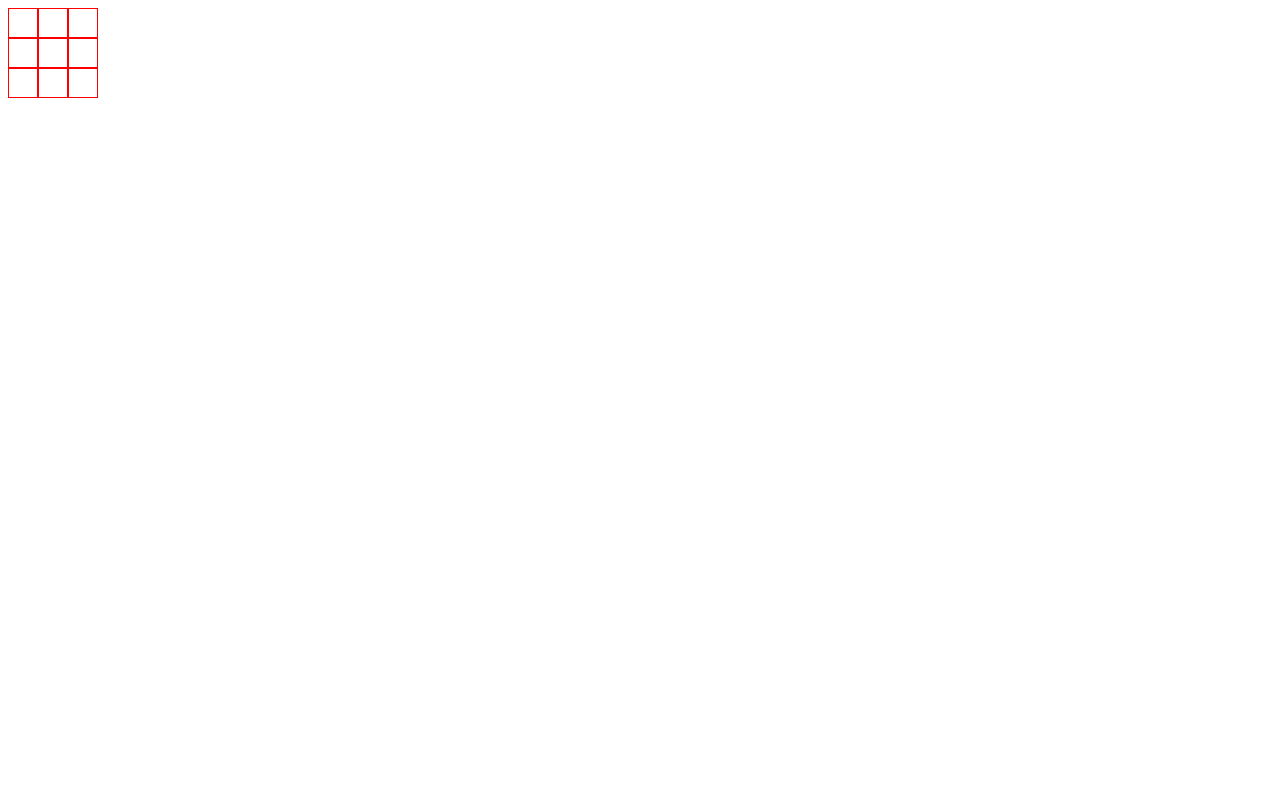
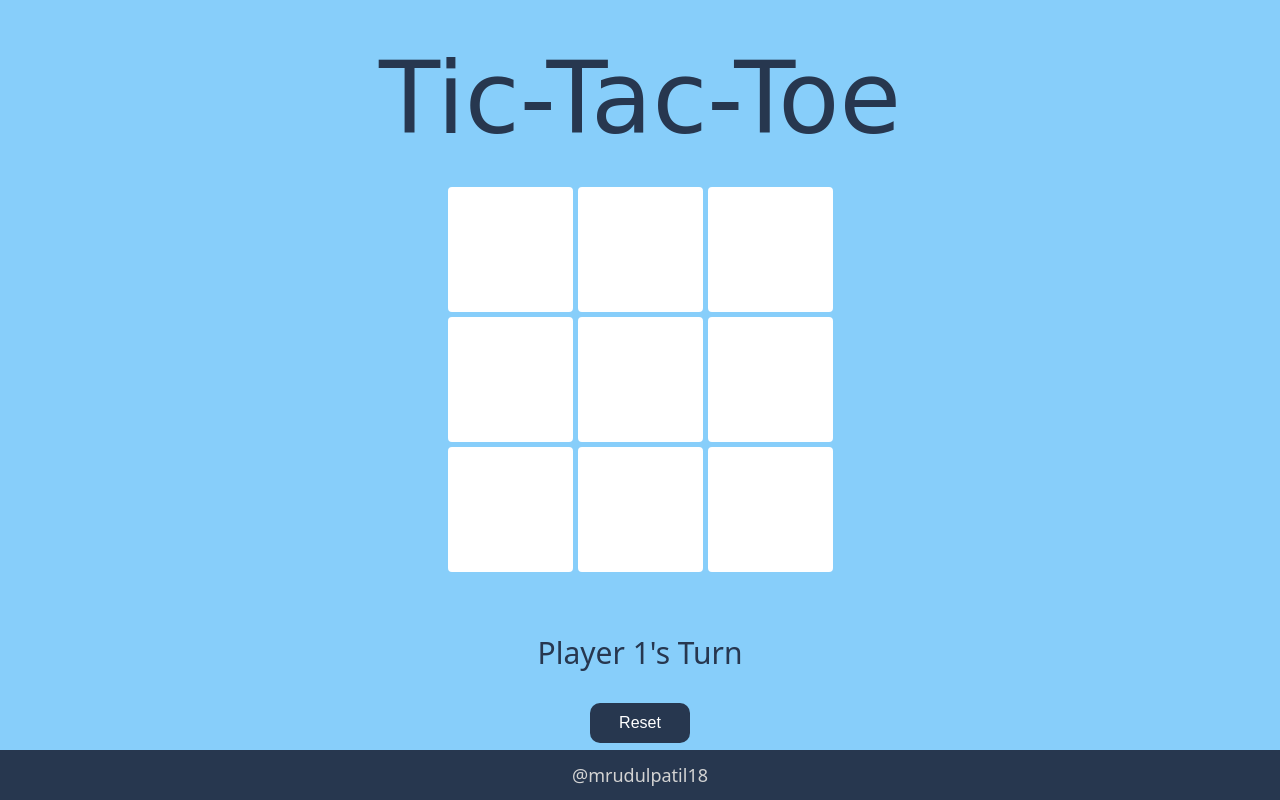
Before and after one commit to mrudulpatil18/tic-tac-toe, a plain HTML site: page index.html in a window 1280 px wide. Drawn offline with Linux system fonts and the light colour scheme; a web font is replaced by a local one.

Commit message:
minor fixes

```diff
--- a/index.html
+++ b/index.html
@@ -7,8 +7,16 @@
     <script src="./script.js" defer></script>
     <link rel="stylesheet" href="./style.css">
     <title>Tic-Tac-Toe</title>
+    <link rel="preconnect" href="https://fonts.googleapis.com">
+    <link rel="preconnect" href="https://fonts.gstatic.com" crossorigin>
+    <link href="https://fonts.googleapis.com/css2?family=Julee&display=swap" rel="stylesheet">
+    <link rel="preconnect" href="https://fonts.googleapis.com">
+    <link rel="preconnect" href="https://fonts.gstatic.com" crossorigin>
+    <link href="https://fonts.googleapis.com/css2?family=Mynerve&display=swap" rel="stylesheet">
 </head>
 <body>
+    <div class="content">
+        <div class="title">Tic-Tac-Toe</div>
         <div class="board">
             <div class="cell"></div>
             <div class="cell"></div>
@@ -20,6 +28,14 @@
             <div class="cell"></div>
             <div class="cell"></div>
         </div>
+        <div class="buttons">
+            <p>Player 1's Turn</p>
+            <button id="start">Reset</button>
         </div>
+    </div>
+    <div class="footer">
+        <a href="https://github.com/mrudulpatil18/">@mrudulpatil18</a>
+    </div>
+
 </body>
 </html>
--- a/script.js
+++ b/script.js
@@ -11,10 +11,10 @@ const gameBoard = (()=>{
 
 
     const setup = () => {
-        p1 = Player('Player 1', 'O');
-        p2 = Player('Player 2', 'X');
+        p1 = Player("Player 1", 'O');
+        p2 = Player("Player 2", 'X');
+        winner = Player(null, null);
         pTurn = p1;
-        console.log(cellList);
         for(let i = 0; i < 3; i++){
             for(let j = 0; j < 3; j++){
                 gameboard[i][j] = null;
@@ -23,35 +23,58 @@ const gameBoard = (()=>{
         for(let i = 0; i < 9; i++){
             let x = Math.floor(i/3);
             let y = i%3;
+            cellList[i].classList.remove('solved');
             cellList[i].addEventListener('click', ()=>{move(pTurn, x, y)})
         }
+        displayBoard()
     }
 
     const displayBoard = ()=>{
+        let turn = document.querySelector('p');
         let k = 0;
         for(let i = 0; i < 3; i++){
             for(let j = 0; j < 3; j++){
                 if(gameboard[i][j]){
                 cellList[k].textContent = gameboard[i][j];
                 }
+                else{
+                    cellList[k].textContent = '';
+                }
                 k++;
             }
         }
+        turn.textContent = `${pTurn.name}'s turn`
     }
 
     const nextTurn = ()=>{
         checkWin();
+
         if(pTurn == p1){
             pTurn = p2;
         }
         else{
             pTurn = p1;
         }
+        if(winner == null){
+            for(let i = 0; i < 3; i++){
+                for(let j = 0; j < 3; j++){
+                    if(gameboard[i][j] == null){
+                        continue;
+                    }
+                    else{
+                        console.log("WTF ")
+                        return;
+                    }
+                }
+            }
+        }
     }
 
     const move = (Player, posX, posY) => {
         if(winner == p1 || winner == p2){
-            console.log(winner)
+            console.log(winner.name)
+            let turn = document.querySelector('p');
+            turn.textContent = `${winner.name} Wins !!`
         }
         else if(gameboard[posX][posY] == null){
             gameboard[posX][posY] = Player.marker;
@@ -59,25 +82,38 @@ const gameBoard = (()=>{
             displayBoard();
         }
 
+
+
     }
 
     const checkWin = () =>{
-        //rows
         for(let i = 0; i < 3; i++){
             if(gameboard[i][0] == gameboard[i][1] && gameboard[i][0] == gameboard[i][2] && gameboard[i][0] != null){
                 winner.marker = gameboard[i][0];
+                cellList[3*i].classList.add('solved');
+                cellList[3*i+1].classList.add('solved');
+                cellList[3*i+2].classList.add('solved');
             }
         }
         for(let i = 0; i < 3; i++){
             if(gameboard[0][i] == gameboard[1][i] && gameboard[0][i] == gameboard[2][i] && gameboard[0][i] != null){
                 winner.marker = gameboard[0][i];
+                cellList[i].classList.add('solved');
+                cellList[3+i].classList.add('solved');
+                cellList[3*2+i].classList.add('solved');
             }
         }
         if(gameboard[0][0] == gameboard[1][1] && gameboard[0][0] == gameboard[2][2] && gameboard[1][1] != null){
             winner.marker = gameboard[0][0];
+            cellList[0].classList.add('solved');
+            cellList[4].classList.add('solved');
+            cellList[8].classList.add('solved');
         }
         else if(gameboard[0][2] == gameboard[1][1] && gameboard[2][0] == gameboard[1][1] && gameboard[1][1] != null){
             winner.marker = gameboard[1][1];
+            cellList[2].classList.add('solved');
+            cellList[4].classList.add('solved');
+            cellList[6].classList.add('solved');
         }
 
         if(winner.marker == p1.marker){
@@ -90,16 +126,24 @@ const gameBoard = (()=>{
         if(pTurn == null){
             winner = null
         }
+
+
     }
 
     return {displayBoard, move, setup};
 
 })();
 
+let start = document.querySelector('#start');
+start.addEventListener('click', ()=>{
+    gameBoard.setup();
+    if(start.textContent == 'Reset'){
+        start.textContent = 'Reset';
+    }else{
+        start.textContent = 'Reset';
+    }
+})
 
-
-
-
-gameBoard.setup();
-
+//let name1 = prompt("Enter Player One Name: ")
+//let name2 = prompt("Enter Player Two Name: ")
 gameBoard.displayBoard();
--- a/style.css
+++ b/style.css
@@ -1,9 +1,97 @@
+body{
+    background-color:  lightskyblue;
+    margin: 0;
+    font-family: system-ui, "Segoe UI", Roboto, Helvetica, Arial, sans-serif, "Apple Color Emoji", "Segoe UI Emoji", "Segoe UI Symbol";
+
+}
+
+.content{
+    display: flex;
+    flex-direction: column;
+    align-items: center;
+    gap: 30px;
+    padding-top: 40px;
+}
+
+p{
+    font-size: 30px;
+    color: rgb(39, 55, 79);
+}
+
+button{
+    width: 100px;
+    height: 40px;
+    border: solid 0px ;
+    background-color: rgb(39, 55, 79);
+    border-radius: 10px;
+    font-size: 16px;
+    color: white;
+}
+
+button:hover{
+    border: solid 2px lightskyblue;
+}
+
+.footer{
+    background-color: rgb(39, 55, 79);
+    position: absolute;
+    bottom: 0%;
+    width: 100%;
+    height: 50px;
+    display: grid;
+    justify-content: center;
+    align-content: center;
+}
+a{
+    color: lightgray;
+    font-size: 18px;
+    font-weight: lighter;
+    text-decoration: none;
+}
+
+a:hover{
+    font-size: 15;
+    color: white;
+}
+
 .board{
     display: grid;
-    grid-template-columns: 30px 30px 30px;
-    grid-template-rows: 30px 30px 30px;
+    grid-template-columns: 125px 125px 125px;
+    grid-template-rows: 125px 125px 125px;
+    gap: 5px;
+
 }
 
 .cell{
-    border: solid red 1px;
+    background-color: white;
+    border: solid white;
+    border-radius: 4px;
+    display: flex;
+    justify-content: center;
+    align-items: center;
+    font-family: 'Mynerve', cursive;
+    font-size: 40px;
+    color: black;
 }
+
+.cell:active{
+    background-color: lightcyan;
+    border: solid 2px seagreen;
+}
+
+.title{
+    font-family: 'Julee', cursive;
+    font-size: 100px;
+    color: rgb(39, 55, 79);
+}
+
+
+.solved{
+    background-color: lightgreen;
+}
+
+.buttons{
+    display: flex;
+    flex-direction: column;
+    align-items: center;
+}
```
Lines whose indentation alone changed are shown as unchanged.
